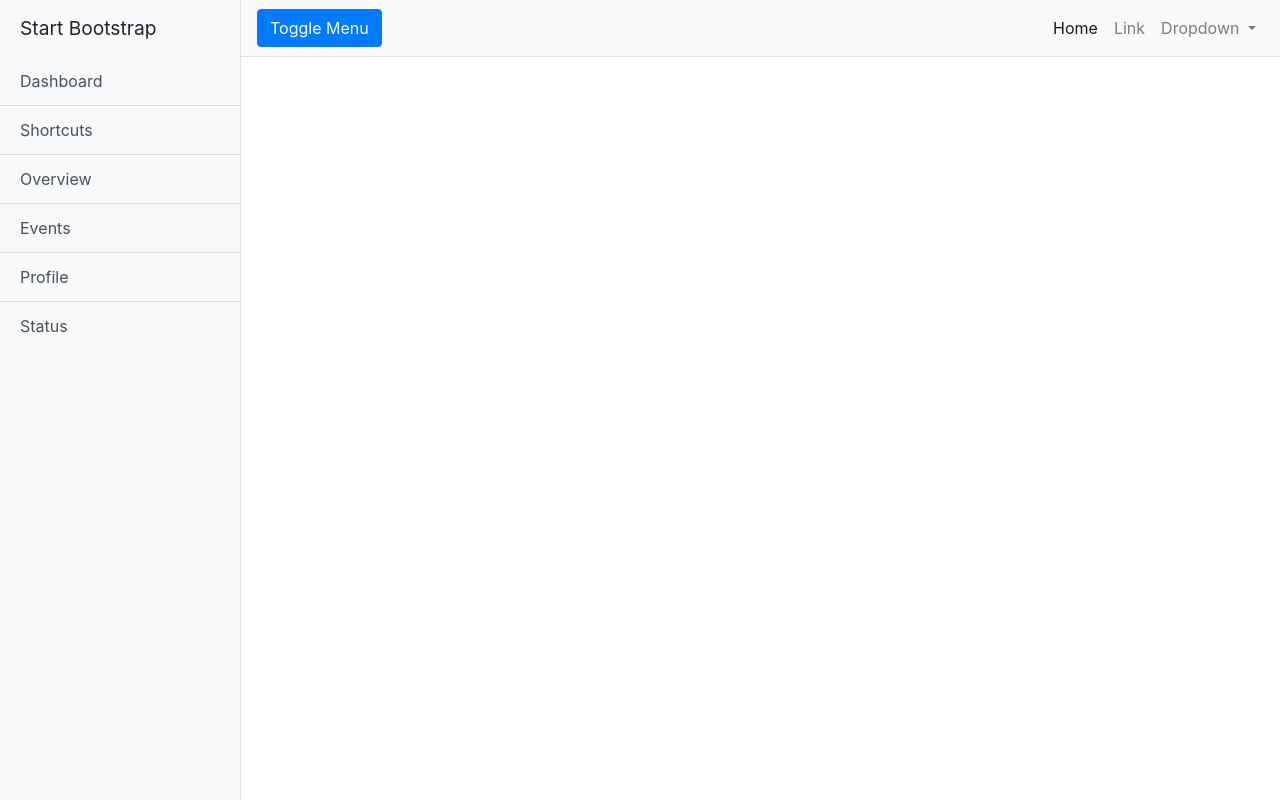
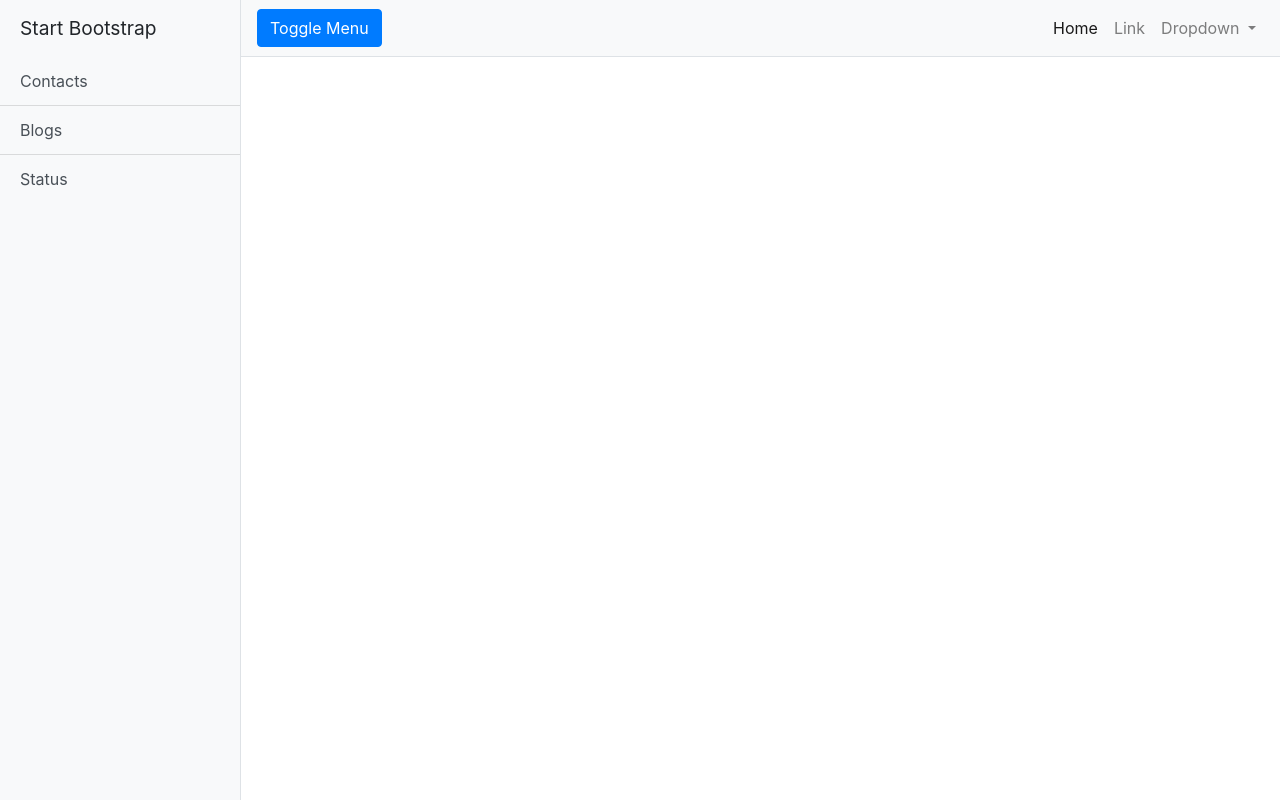
Before and after one commit to jmsfrancies/django-demo, a Django app: template blog/templates/index.html in a window 1280 px wide. Run offline with Django 3.2, Linux system fonts and the light colour scheme; the template is opened without the code that fills it, so the values that code supplies are empty; some libraries are stand-ins or nearby versions.

Commit message:
I am starting to customize the Bootstrap Template for my django-demo

```diff
--- a/blog/templates/index.html
+++ b/blog/templates/index.html
@@ -28,24 +28,10 @@
       <div class="bg-light border-right" id="sidebar-wrapper">
         <div class="sidebar-heading">Start Bootstrap</div>
         <div class="list-group list-group-flush">
-          <a href="#" class="list-group-item list-group-item-action bg-light"
-            >Dashboard</a
-          >
-          <a href="#" class="list-group-item list-group-item-action bg-light"
-            >Shortcuts</a
-          >
-          <a href="#" class="list-group-item list-group-item-action bg-light"
-            >Overview</a
-          >
-          <a href="#" class="list-group-item list-group-item-action bg-light"
-            >Events</a
-          >
-          <a href="#" class="list-group-item list-group-item-action bg-light"
-            >Profile</a
-          >
-          <a href="#" class="list-group-item list-group-item-action bg-light"
-            >Status</a
-          >
+            <a href="{% url 'Contact:contact_list'%}"class="list-group-item list-group-item-action bg-light"
+            >Contacts</a>
+          <a href="{% url 'Blog:blog_list'%}" class="list-group-item list-group-item-action bg-light">Blogs</a>
+          <a href="#" class="list-group-item list-group-item-action bg-light">Status</a>
         </div>
       </div>
       <!-- /#sidebar-wrapper -->
```
Also changed, not shown: contact/templates/index.html (+4 -14 lines).
